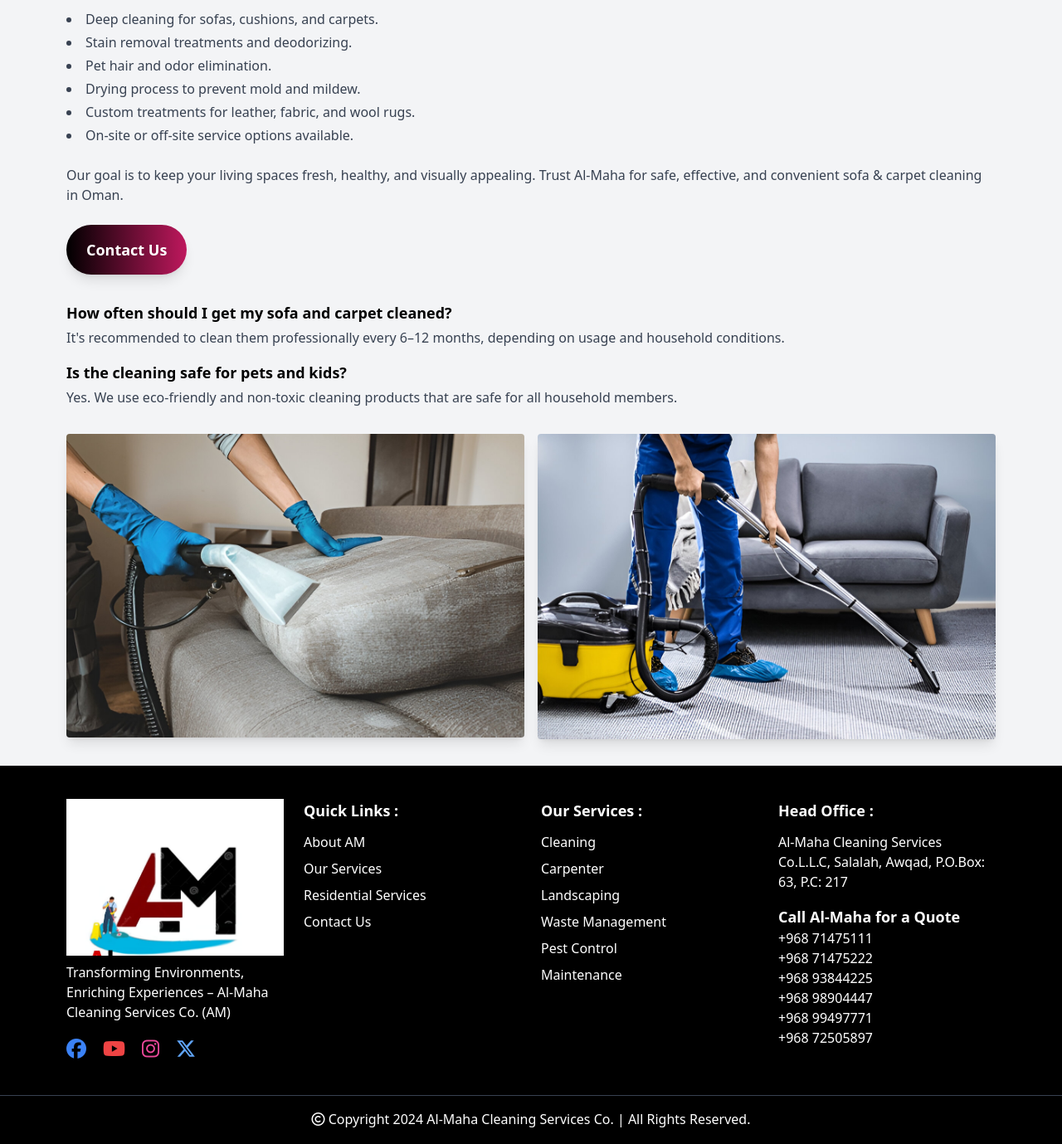
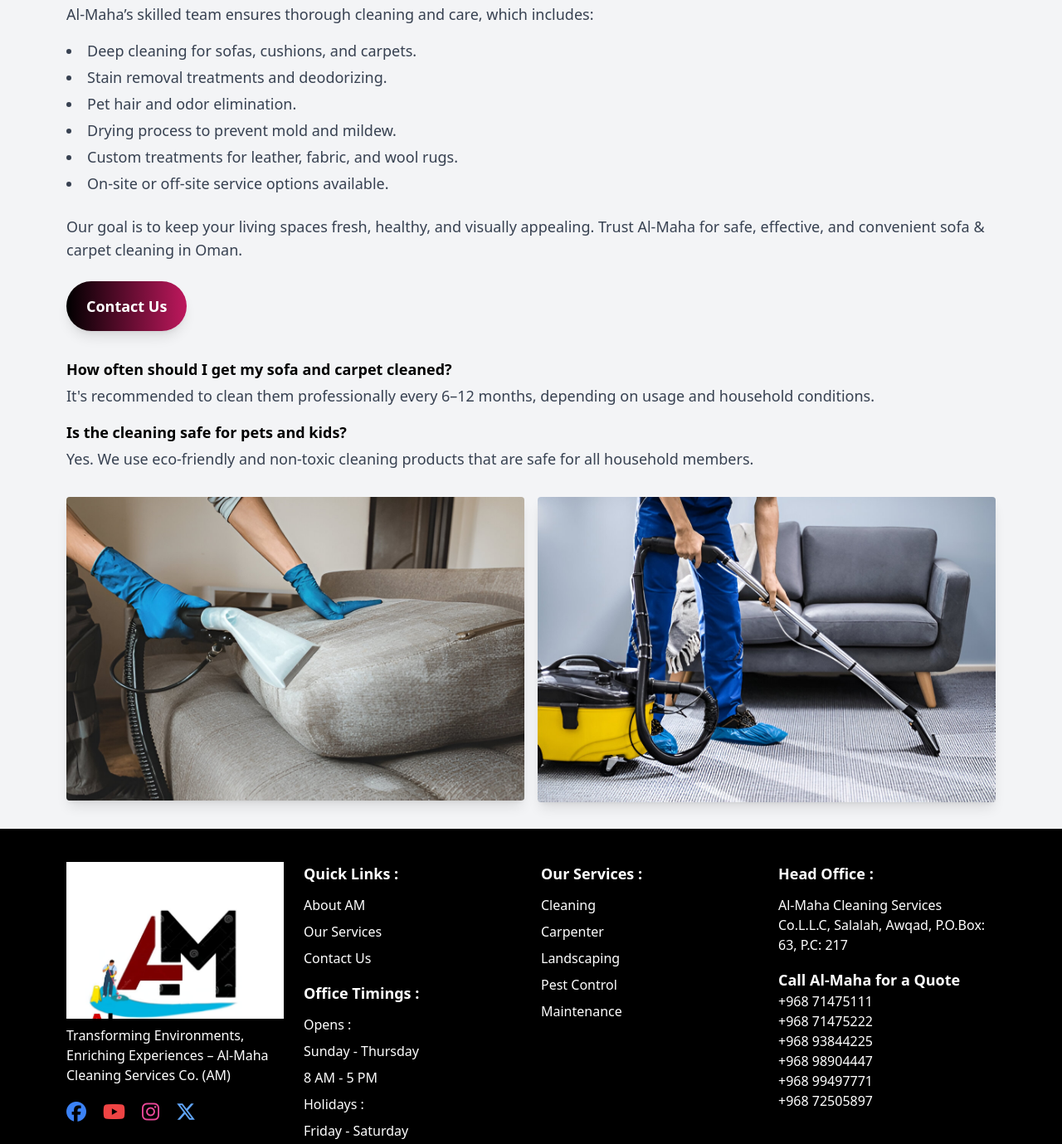
Before and after one commit to Sandeep-crtl/AM-Services, a plain HTML site: page sofa.html in a window 1280 px wide. Shown: the part 745-2124 px from the top of the page at 83% size. Drawn offline with nearby package versions, Linux system fonts and the light colour scheme.

Commit message:
Update sofa.html

```diff
--- a/sofa.html
+++ b/sofa.html
@@ -115,13 +115,13 @@
       SOFA & CARPET CLEANING SERVICES
     </h1>
 
-    <p class="mb-6 text-gray-700">
+    <p class="mb-6 text-gray-700 text-lg">
       Sofa and carpet cleaning services in Oman are crucial to maintaining a clean, healthy indoor environment. With daily use, furniture and carpets gather dust, stains, and allergens. Al-Maha cleaning services offer specialized sofa and carpet cleaning that restores the look and freshness of your interiors.
     </p>
 
     <!-- Help section -->
     <h2 class="text-xl font-semibold mb-2">How Al-Maha Services helps with Sofa & Carpet Cleaning</h2>
-    <ul class="list-disc list-inside mb-6 text-gray-700 space-y-1">
+    <ul class="list-disc list-inside mb-6 text-gray-700 space-y-1 text-lg ">
       <li>Professional stain and dirt removal using safe, effective solutions.</li>
       <li>Steam and dry cleaning options tailored to your upholstery and carpet types.</li>
       <li>High-tech vacuuming to remove dust mites and allergens.</li>
@@ -131,8 +131,8 @@
 
     <!-- Services section -->
     <h2 class="text-xl font-semibold mb-2">What's included in Sofa & Carpet Cleaning services?</h2>
-    <p class="mb-4 text-gray-700">Al-Maha’s skilled team ensures thorough cleaning and care, which includes:</p>
-    <ul class="list-disc list-inside mb-6 text-gray-700 space-y-1">
+    <p class="mb-4 text-gray-700 text-lg">Al-Maha’s skilled team ensures thorough cleaning and care, which includes:</p>
+    <ul class="list-disc list-inside mb-6 text-gray-700 text-lg space-y-1">
       <li>Deep cleaning for sofas, cushions, and carpets.</li>
       <li>Stain removal treatments and deodorizing.</li>
       <li>Pet hair and odor elimination.</li>
@@ -141,7 +141,7 @@
       <li>On-site or off-site service options available.</li>
     </ul>
 
-    <p class="text-gray-700 mb-6">
+    <p class="text-gray-700 text-lg mb-6">
       Our goal is to keep your living spaces fresh, healthy, and visually appealing. Trust Al-Maha for safe, effective, and convenient sofa & carpet cleaning in Oman.
     </p>
 
@@ -155,10 +155,10 @@
     <!-- Extra info -->
     <div class="mb-8">
       <h3 class="font-bold text-lg mb-1">How often should I get my sofa and carpet cleaned?</h3>
-      <p class="text-gray-700 mb-4">It's recommended to clean them professionally every 6–12 months, depending on usage and household conditions.</p>
+      <p class="text-gray-700 mb-4 text-lg">It's recommended to clean them professionally every 6–12 months, depending on usage and household conditions.</p>
 
       <h3 class="font-bold text-lg mb-1">Is the cleaning safe for pets and kids?</h3>
-      <p class="text-gray-700 mb-4">Yes. We use eco-friendly and non-toxic cleaning products that are safe for all household members.</p>
+      <p class="text-gray-700 mb-4 text-lg">Yes. We use eco-friendly and non-toxic cleaning products that are safe for all household members.</p>
     </div>
 
     <!-- Image Section -->
@@ -206,9 +206,20 @@
           <ul class="mt-3 space-y-2">
               <li><a href="#" class="hover:text-blue-400">About AM</a></li>
               <li><a href="#" class="hover:text-blue-400">Our Services</a></li>
-                <li><a href="#" class="hover:text-blue-400">Residential Services</a></li>
               <li><a href="#" class="hover:text-blue-400">Contact Us</a></li>
           </ul>
+
+          <!-- Services -->
+      <div class="mt-4">
+        <h3 class="text-lg font-semibold">Office Timings :</h3>
+        <ul class="mt-3 space-y-2">
+          <li>Opens :</li>
+          <li>Sunday - Thursday</li>
+          <li>8 AM - 5 PM</li>
+          <li>Holidays :</li>
+          <li>Friday - Saturday</li>
+        </ul>
+      </div>
       </div>
 
         <!-- Services -->
@@ -218,7 +229,7 @@
                 <li>Cleaning</li>
                 <li>Carpenter</li>
                 <li>Landscaping</li>
-                <li>Waste Management</li>
+
                 <li>Pest Control</li>
                 <li>Maintenance</li>
             </ul>
```
Lines whose indentation alone changed are shown as unchanged.
